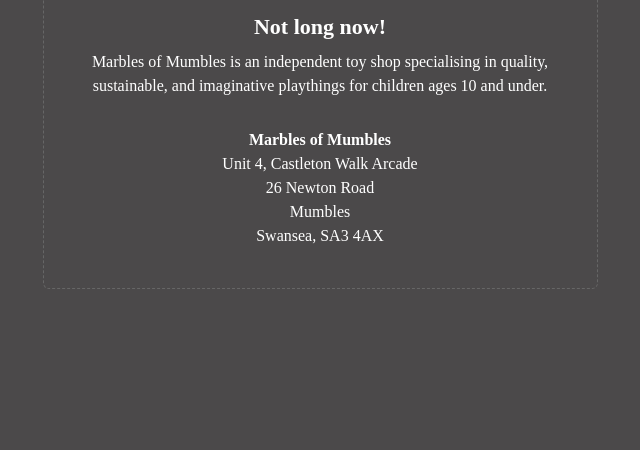
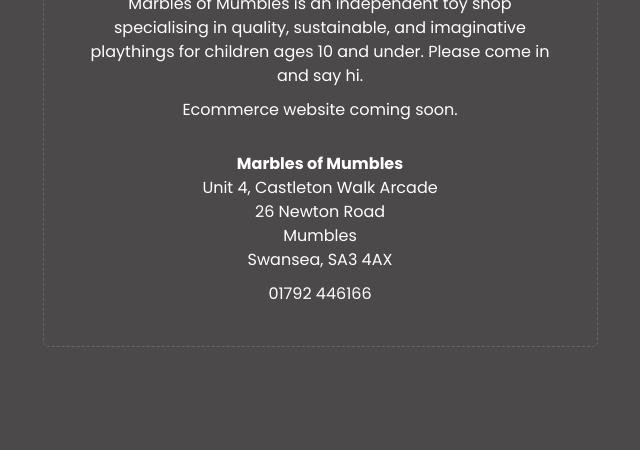
Before and after one commit to monkemedia/marbles-coming-soon, a plain HTML site: page index.html in a window 1280 px wide. Shown: the part 350-800 px from the top of the page, without its empty margins (320-960 px from the left). Drawn offline with nearby package versions, Linux system fonts and the light colour scheme.

Commit message:
now open

```diff
--- a/assets/styles/styles.css
+++ b/assets/styles/styles.css
@@ -45,6 +45,10 @@
 address {
   margin-top: 30px;
   font-style: normal;
+}
+
+p, address {
+  margin-bottom: 10px;
 }
 
 .box {
--- a/index.html
+++ b/index.html
@@ -13,8 +13,10 @@
 			name="keywords"
 			content="toys, boutique, creative, mumbles, store, shop, independent"
 		/>
-		<title>Coming Soon - Marbles of Mumbles | Independent Toy Shop</title>
-		<link href="https://fonts.googleapis.com/css?family=Roboto" rel="stylesheet" />
+		<title>Now open - Marbles of Mumbles | Independent Toy Shop</title>
+		<link rel="preconnect" href="https://fonts.googleapis.com">
+		<link rel="preconnect" href="https://fonts.gstatic.com" crossorigin>
+		<link href="https://fonts.googleapis.com/css2?family=Poppins:wght@400;500;600;700&display=swap" rel="stylesheet">
 		<link
 			rel="stylesheet"
 			href="https://cdn.jsdelivr.net/npm/bulma@0.8.0/css/bulma.min.css"
@@ -32,10 +34,12 @@
 						<div class="box">
 							<img src="assets/images/marbles-logo.svg" class="logo" alt="Marbles of Mumbles">
 							<div class="container area-center">
-								<h1 class="title is-1">Not long now!</h1>
+								<h1 class="title is-1">Now Open!</h1>
 								<p>
-									Marbles of Mumbles is an independent toy shop specialising in quality, sustainable, and imaginative playthings for children ages 10 and under.
+									Marbles of Mumbles is an independent toy shop specialising in quality, sustainable, and imaginative playthings for children ages 10 and under. Please come in and say hi.
 								</p>
+
+								<p>Ecommerce website coming soon.</p>
 								<address>
 									<strong>Marbles of Mumbles</strong><br>
 									Unit 4, Castleton Walk Arcade<br>
@@ -43,6 +47,7 @@
 									Mumbles<br>
 									Swansea, SA3 4AX
 								</address>
+								<a href="tel:01792 446166">01792 446166</a>
 							</div>
 						</div>
 					</div>
```
